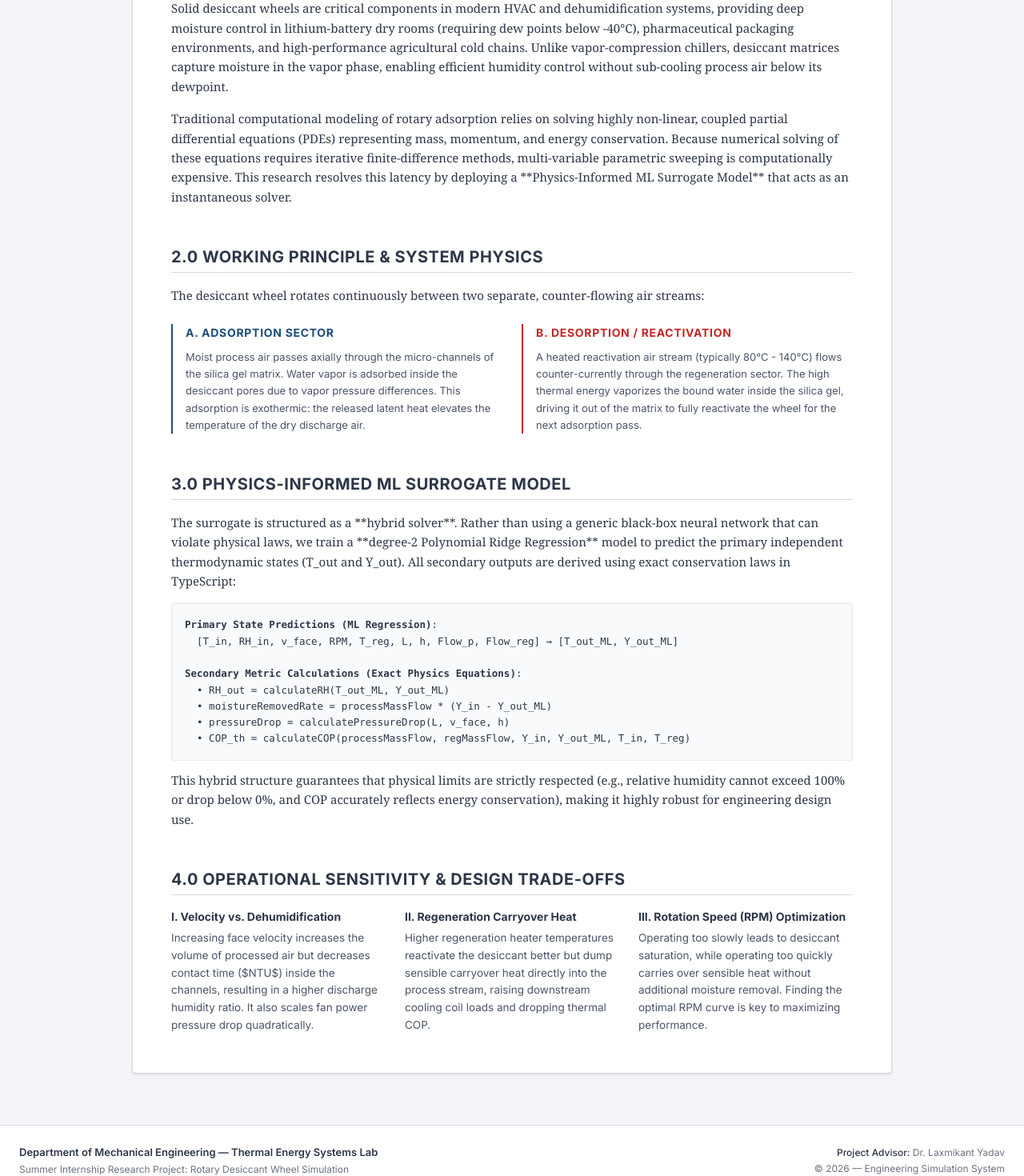
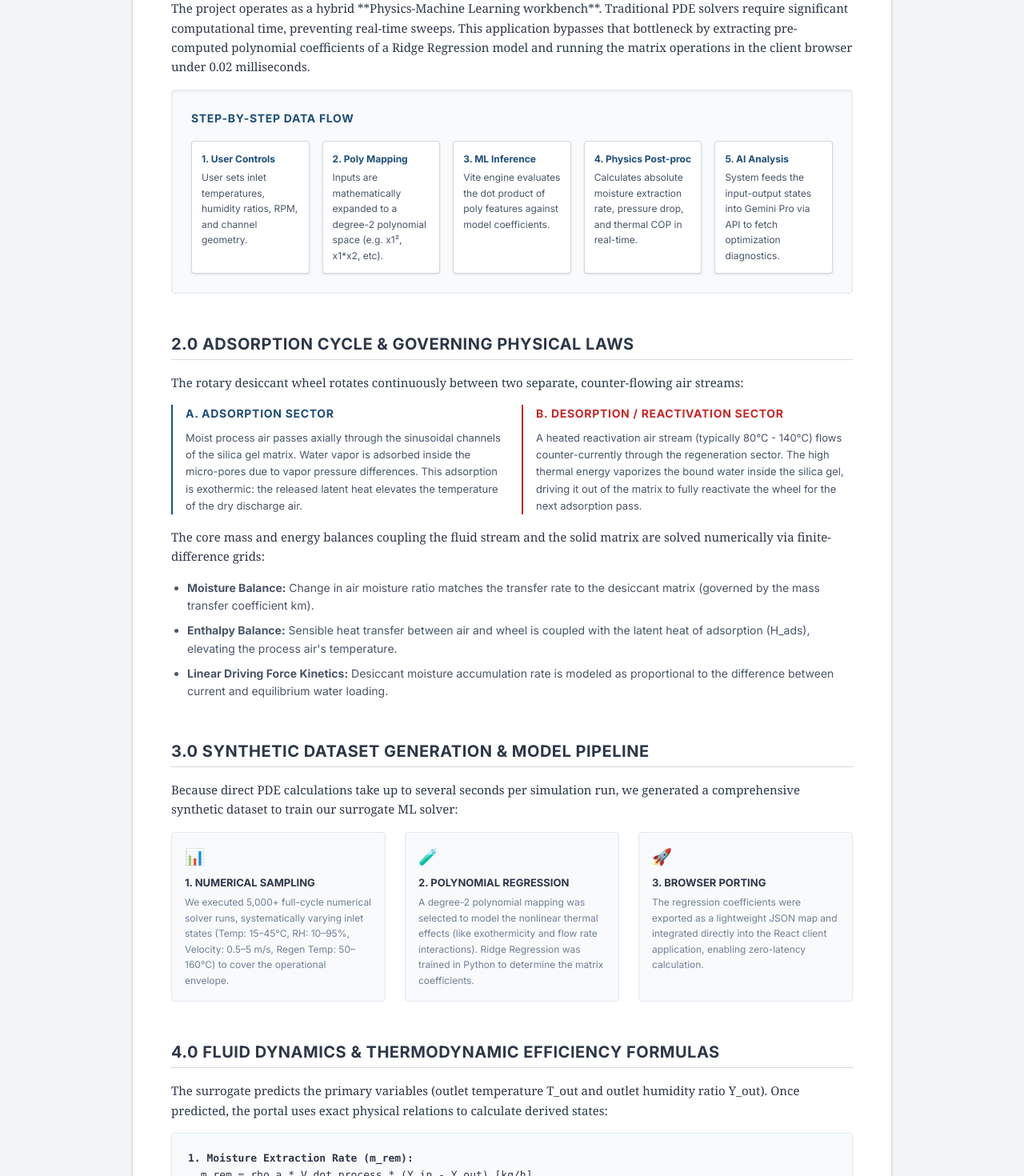
Before and after one commit to MrRanjan-ui/desiccant-wheel-predictor, a React (Vite) app: page / in a window 1280 px wide. Shown: the part 1280-2750 px from the top of the page at 80% size. Built offline with nearby package versions, Linux system fonts and the light colour scheme.

Commit message:
docs: add detailed system architecture, physics equations, and ML pipeline to home page

```diff
--- a/src/components/OverviewPage.tsx
+++ b/src/components/OverviewPage.tsx
@@ -54,7 +54,7 @@ export function OverviewPage({ onLaunchSimulator }: OverviewPageProps) {
             <div>
               <span className="text-[9px] font-bold text-[#6B7280] uppercase tracking-wider block">Lead Researcher</span>
               <p className="font-bold text-[#2D3748] text-[15px]">Ashish Ranjan</p>
-              <p className="text-[#718096] text-[12px]">3rd Year, B.Tech B.Mech</p>
+              <p className="text-[#718096] text-[12px]">3rd Year, B.Tech Mech</p>
               <p className="text-[#A0AEC0] text-[11px]">NIT Hamirpur</p>
             </div>
           </div>
@@ -102,49 +102,67 @@ export function OverviewPage({ onLaunchSimulator }: OverviewPageProps) {
         </div>
       </section>
 
-      {/* SECTION 1: INTRODUCTION & ABSTRACT */}
+      {/* SECTION 1: ARCHITECTURAL OVERVIEW & WORKFLOW */}
       <section className="space-y-4">
         <h2 className="text-[20px] font-bold text-[#2D3748] border-b border-[#D6D9DE] pb-1 uppercase tracking-wide font-sans">
-          1.0 Introduction & Abstract
+          1.0 System Architecture & Operational Workflow
         </h2>
         <div className="text-[15px] leading-relaxed text-[#2D3748] space-y-4">
           <p>
-            Solid desiccant wheels are critical components in modern HVAC and dehumidification systems,
-            providing deep moisture control in lithium-battery dry rooms (requiring dew points below -40°C),
-            pharmaceutical packaging environments, and high-performance agricultural cold chains.
-            Unlike vapor-compression chillers, desiccant matrices capture moisture in the vapor phase,
-            enabling efficient humidity control without sub-cooling process air below its dewpoint.
+            The project operates as a hybrid **Physics-Machine Learning workbench**. Traditional PDE solvers require significant computational time, preventing real-time sweeps. This application bypasses that bottleneck by extracting pre-computed polynomial coefficients of a Ridge Regression model and running the matrix operations in the client browser under 0.02 milliseconds.
           </p>
-          <p>
-            Traditional computational modeling of rotary adsorption relies on solving highly non-linear, coupled
-            partial differential equations (PDEs) representing mass, momentum, and energy conservation.
-            Because numerical solving of these equations requires iterative finite-difference methods,
-            multi-variable parametric sweeping is computationally expensive. This research resolves this latency
-            by deploying a **Physics-Informed ML Surrogate Model** that acts as an instantaneous solver.
-          </p>
+
+          {/* STEP-BY-STEP WORKFLOW BLOCK */}
+          <div className="bg-[#F8FAFC] border border-[#E2E8F0] p-6 rounded-[4px] font-sans space-y-4 shadow-inner">
+            <h4 className="font-bold text-[#1E4E79] text-[14px] uppercase tracking-wider">
+              Step-by-Step Data Flow
+            </h4>
+            <div className="grid grid-cols-1 md:grid-cols-5 gap-4 text-[12px] text-[#4A5568] relative">
+              <div className="bg-white border border-[#D6D9DE] p-3 rounded-[4px] shadow-sm">
+                <span className="font-bold text-[#1E4E79] block mb-1">1. User Controls</span>
+                User sets inlet temperatures, humidity ratios, RPM, and channel geometry.
+              </div>
+              <div className="bg-white border border-[#D6D9DE] p-3 rounded-[4px] shadow-sm">
+                <span className="font-bold text-[#1E4E79] block mb-1">2. Poly Mapping</span>
+                Inputs are mathematically expanded to a degree-2 polynomial space (e.g. x1², x1*x2, etc).
+              </div>
+              <div className="bg-white border border-[#D6D9DE] p-3 rounded-[4px] shadow-sm">
+                <span className="font-bold text-[#1E4E79] block mb-1">3. ML Inference</span>
+                Vite engine evaluates the dot product of poly features against model coefficients.
+              </div>
+              <div className="bg-white border border-[#D6D9DE] p-3 rounded-[4px] shadow-sm">
+                <span className="font-bold text-[#1E4E79] block mb-1">4. Physics Post-proc</span>
+                Calculates absolute moisture extraction rate, pressure drop, and thermal COP in real-time.
+              </div>
+              <div className="bg-white border border-[#D6D9DE] p-3 rounded-[4px] shadow-sm">
+                <span className="font-bold text-[#1E4E79] block mb-1">5. AI Analysis</span>
+                System feeds the input-output states into Gemini Pro via API to fetch optimization diagnostics.
+              </div>
+            </div>
+          </div>
         </div>
       </section>
 
-      {/* SECTION 2: WORKING PRINCIPLE */}
+      {/* SECTION 2: ADSORPTION CYCLE & SYSTEM PHYSICS */}
       <section className="space-y-4">
         <h2 className="text-[20px] font-bold text-[#2D3748] border-b border-[#D6D9DE] pb-1 uppercase tracking-wide font-sans">
-          2.0 Working Principle & System Physics
+          2.0 Adsorption Cycle & Governing Physical Laws
         </h2>
         <div className="text-[15px] leading-relaxed text-[#2D3748] space-y-4">
           <p>
-            The desiccant wheel rotates continuously between two separate, counter-flowing air streams:
+            The rotary desiccant wheel rotates continuously between two separate, counter-flowing air streams:
           </p>
-          <div className="grid grid-cols-1 md:grid-cols-2 gap-6 pt-2 font-sans">
+          <div className="grid grid-cols-1 md:grid-cols-2 gap-6 font-sans">
             <div className="border-l-2 border-[#1E4E79] pl-4 space-y-2">
               <h4 className="font-bold text-[#1E4E79] text-[14px] uppercase tracking-wider">A. Adsorption Sector</h4>
               <p className="text-[13px] text-[#4A5568] leading-relaxed">
-                Moist process air passes axially through the micro-channels of the silica gel matrix.
-                Water vapor is adsorbed inside the desiccant pores due to vapor pressure differences.
+                Moist process air passes axially through the sinusoidal channels of the silica gel matrix.
+                Water vapor is adsorbed inside the micro-pores due to vapor pressure differences.
                 This adsorption is exothermic: the released latent heat elevates the temperature of the dry discharge air.
               </p>
             </div>
             <div className="border-l-2 border-[#C62828] pl-4 space-y-2">
-              <h4 className="font-bold text-[#C62828] text-[14px] uppercase tracking-wider">B. Desorption / Reactivation</h4>
+              <h4 className="font-bold text-[#C62828] text-[14px] uppercase tracking-wider">B. Desorption / Reactivation Sector</h4>
               <p className="text-[13px] text-[#4A5568] leading-relaxed">
                 A heated reactivation air stream (typically 80°C - 140°C) flows counter-currently through the regeneration sector.
                 The high thermal energy vaporizes the bound water inside the silica gel, driving it out of the matrix
@@ -152,61 +170,103 @@ export function OverviewPage({ onLaunchSimulator }: OverviewPageProps) {
               </p>
             </div>
           </div>
+          <p>
+            The core mass and energy balances coupling the fluid stream and the solid matrix are solved numerically via finite-difference grids:
+          </p>
+          <ul className="list-disc pl-5 text-[14px] text-[#4A5568] space-y-2 font-sans">
+            <li><b>Moisture Balance:</b> Change in air moisture ratio matches the transfer rate to the desiccant matrix (governed by the mass transfer coefficient km).</li>
+            <li><b>Enthalpy Balance:</b> Sensible heat transfer between air and wheel is coupled with the latent heat of adsorption (H_ads), elevating the process air's temperature.</li>
+            <li><b>Linear Driving Force Kinetics:</b> Desiccant moisture accumulation rate is modeled as proportional to the difference between current and equilibrium water loading.</li>
+          </ul>
         </div>
       </section>
 
-      {/* SECTION 3: ML SURROGATE STRATEGY */}
+      {/* SECTION 3: ML pipeline & dataset */}
       <section className="space-y-4">
         <h2 className="text-[20px] font-bold text-[#2D3748] border-b border-[#D6D9DE] pb-1 uppercase tracking-wide font-sans">
-          3.0 Physics-Informed ML Surrogate Model
+          3.0 Synthetic Dataset Generation & Model Pipeline
         </h2>
         <div className="text-[15px] leading-relaxed text-[#2D3748] space-y-4">
           <p>
-            The surrogate is structured as a **hybrid solver**. Rather than using a generic black-box neural network that can violate physical laws,
-            we train a **degree-2 Polynomial Ridge Regression** model to predict the primary independent thermodynamic states (T_out and Y_out).
-            All secondary outputs are derived using exact conservation laws in TypeScript:
+            Because direct PDE calculations take up to several seconds per simulation run, we generated a comprehensive synthetic dataset to train our surrogate ML solver:
           </p>
-          <div className="my-3 bg-[#F8FAFC] border border-[#E2E8F0] p-4 rounded-[4px] font-mono text-[12.5px] text-[#2D3748]">
-            <b>Primary State Predictions (ML Regression)</b>:<br/>
-            &nbsp;&nbsp;[T_in, RH_in, v_face, RPM, T_reg, L, h, Flow_p, Flow_reg] → [T_out_ML, Y_out_ML]<br/><br/>
-            <b>Secondary Metric Calculations (Exact Physics Equations)</b>:<br/>
-            &nbsp;&nbsp;• RH_out = calculateRH(T_out_ML, Y_out_ML)<br/>
-            &nbsp;&nbsp;• moistureRemovedRate = processMassFlow * (Y_in - Y_out_ML)<br/>
-            &nbsp;&nbsp;• pressureDrop = calculatePressureDrop(L, v_face, h)<br/>
-            &nbsp;&nbsp;• COP_th = calculateCOP(processMassFlow, regMassFlow, Y_in, Y_out_ML, T_in, T_reg)
+          <div className="grid grid-cols-1 md:grid-cols-3 gap-6 font-sans">
+            <div className="bg-[#F8FAFC] border border-[#E2E8F0] p-4 rounded-[4px]">
+              <span className="text-xl">📊</span>
+              <h4 className="font-bold text-[#2D3748] text-[13px] uppercase mt-2">1. Numerical Sampling</h4>
+              <p className="text-[12px] text-[#718096] mt-1">
+                We executed 5,000+ full-cycle numerical solver runs, systematically varying inlet states (Temp: 15–45°C, RH: 10–95%, Velocity: 0.5–5 m/s, Regen Temp: 50–160°C) to cover the operational envelope.
+              </p>
+            </div>
+            <div className="bg-[#F8FAFC] border border-[#E2E8F0] p-4 rounded-[4px]">
+              <span className="text-xl">🧪</span>
+              <h4 className="font-bold text-[#2D3748] text-[13px] uppercase mt-2">2. Polynomial Regression</h4>
+              <p className="text-[12px] text-[#718096] mt-1">
+                A degree-2 polynomial mapping was selected to model the nonlinear thermal effects (like exothermicity and flow rate interactions). Ridge Regression was trained in Python to determine the matrix coefficients.
+              </p>
+            </div>
+            <div className="bg-[#F8FAFC] border border-[#E2E8F0] p-4 rounded-[4px]">
+              <span className="text-xl">🚀</span>
+              <h4 className="font-bold text-[#2D3748] text-[13px] uppercase mt-2">3. Browser Porting</h4>
+              <p className="text-[12px] text-[#718096] mt-1">
+                The regression coefficients were exported as a lightweight JSON map and integrated directly into the React client application, enabling zero-latency calculation.
+              </p>
+            </div>
           </div>
-          <p>
-            This hybrid structure guarantees that physical limits are strictly respected (e.g., relative humidity cannot exceed 100% or drop below 0%,
-            and COP accurately reflects energy conservation), making it highly robust for engineering design use.
-          </p>
         </div>
       </section>
 
-      {/* SECTION 4: OPERATIONAL TRADE-OFFS */}
+      {/* SECTION 4: FLUID DYNAMICS & THERMODYNAMICS */}
       <section className="space-y-4">
         <h2 className="text-[20px] font-bold text-[#2D3748] border-b border-[#D6D9DE] pb-1 uppercase tracking-wide font-sans">
-          4.0 Operational Sensitivity & Design Trade-offs
+          4.0 Fluid Dynamics & Thermodynamic Efficiency Formulas
+        </h2>
+        <div className="text-[15px] leading-relaxed text-[#2D3748] space-y-4">
+          <p>
+            The surrogate predicts the primary variables (outlet temperature T_out and outlet humidity ratio Y_out). Once predicted, the portal uses exact physical relations to calculate derived states:
+          </p>
+          <div className="space-y-3 font-mono text-[13px] bg-[#F8FAFC] border border-[#E2E8F0] p-5 rounded-[4px]">
+            <div>
+              <b>1. Moisture Extraction Rate (m_rem):</b><br/>
+              &nbsp;&nbsp;m_rem = rho_a * V_dot_process * (Y_in - Y_out) [kg/h]<br/>
+              &nbsp;&nbsp;<i>(Represents the absolute mass flow of water vapor extracted from the process air stream)</i>
+            </div>
+            <div className="border-t border-[#E2E8F0] pt-2">
+              <b>2. Channel Pressure Drop (delta_P):</b><br/>
+              &nbsp;&nbsp;delta_P = 8 * mu * L * v / Dh² [Pa]<br/>
+              &nbsp;&nbsp;<i>(Derived from the laminar Fanning friction factor for sinusoidal honeycomb channels)</i>
+            </div>
+            <div className="border-t border-[#E2E8F0] pt-2">
+              <b>3. Thermal COP (COP_th):</b><br/>
+              &nbsp;&nbsp;COP_th = (m_rem_rate * H_ads) / (m_dot_reg * Cp_a * (T_reg - T_in))<br/>
+              &nbsp;&nbsp;<i>(The ratio of latent cooling capacity achieved to the heat energy consumed by the regeneration heater)</i>
+            </div>
+          </div>
+        </div>
+      </section>
+
+      {/* SECTION 5: OPERATIONAL TRADE-OFFS */}
+      <section className="space-y-4">
+        <h2 className="text-[20px] font-bold text-[#2D3748] border-b border-[#D6D9DE] pb-1 uppercase tracking-wide font-sans">
+          5.0 Key Design Optimization Trade-offs
         </h2>
         <div className="grid grid-cols-1 md:grid-cols-3 gap-6 text-[13.5px] leading-relaxed text-[#4A5568] font-sans">
           <div className="space-y-1">
-            <h4 className="font-bold text-[#2D3748] text-[14px]">I. Velocity vs. Dehumidification</h4>
+            <h4 className="font-bold text-[#2D3748] text-[14px]">I. Velocity vs. Pressure Drop</h4>
             <p>
-              Increasing face velocity increases the volume of processed air but decreases contact time ($NTU$) inside the channels,
-              resulting in a higher discharge humidity ratio. It also scales fan power pressure drop quadratically.
+              Increasing face velocity increases the volumetric throughput of processed air, but decreases the residence time (NTU) inside the channels, which raises outlet humidity. Additionally, pressure drop scales quadratically, requiring larger fan power.
             </p>
           </div>
           <div className="space-y-1">
             <h4 className="font-bold text-[#2D3748] text-[14px]">II. Regeneration Carryover Heat</h4>
             <p>
-              Higher regeneration heater temperatures reactivate the desiccant better but dump sensible carryover heat
-              directly into the process stream, raising downstream cooling coil loads and dropping thermal COP.
+              Increasing the regeneration air temperature reactivates the desiccant pores more effectively, lowering outlet humidity. However, it dumps sensible carryover heat directly into the wheel structure, raising process outlet temperature and reducing thermal COP.
             </p>
           </div>
           <div className="space-y-1">
             <h4 className="font-bold text-[#2D3748] text-[14px]">III. Rotation Speed (RPM) Optimization</h4>
             <p>
-              Operating too slowly leads to desiccant saturation, while operating too quickly carries over sensible heat
-              without additional moisture removal. Finding the optimal RPM curve is key to maximizing performance.
+              If the wheel rotates too slowly, the desiccant material saturates with moisture quickly and stops adsorbing. If it rotates too fast, sensible carryover heat is transferred into the process air stream without increasing dehumidification, defining a distinct optimal RPM curve.
             </p>
           </div>
         </div>
```
